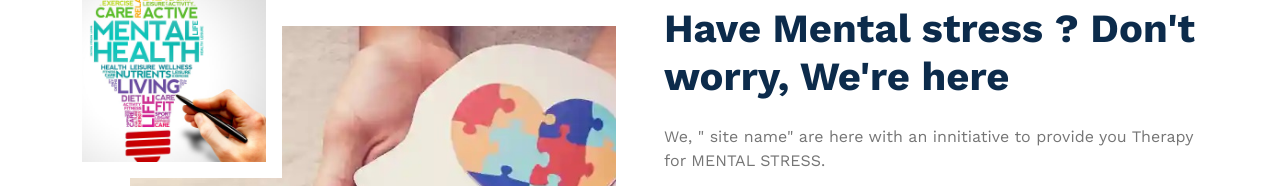
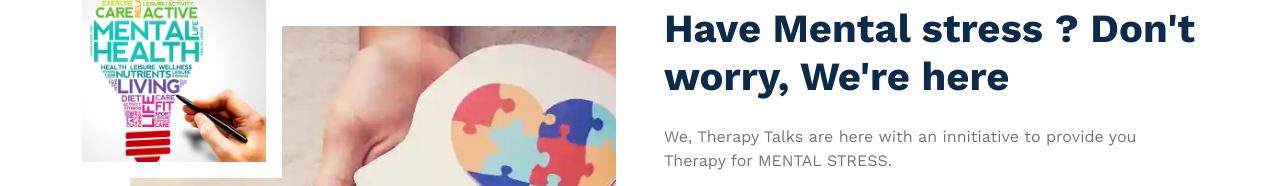
Before and after one commit to YashRajSingh-4799/Hackthone, a plain HTML site: page index.html in a window 1280 px wide. Shown: the part 1158-1344 px from the top of the page. Drawn offline with nearby package versions, Linux system fonts and the light colour scheme.

```diff
--- a/index.html
+++ b/index.html
@@ -140,7 +140,7 @@
               <h1 class="display-6 mb-4">
                 Have Mental stress ? Don't worry, We're here</h1>
               <p>
-                We, " site name" are here with an innitiative
+                We, Therapy Talks are here with an innitiative
                 to provide you Therapy for MENTAL STRESS.</p>
               <p class="mb-4">
                 As stress and depressions among students had been increased drastically.
```
